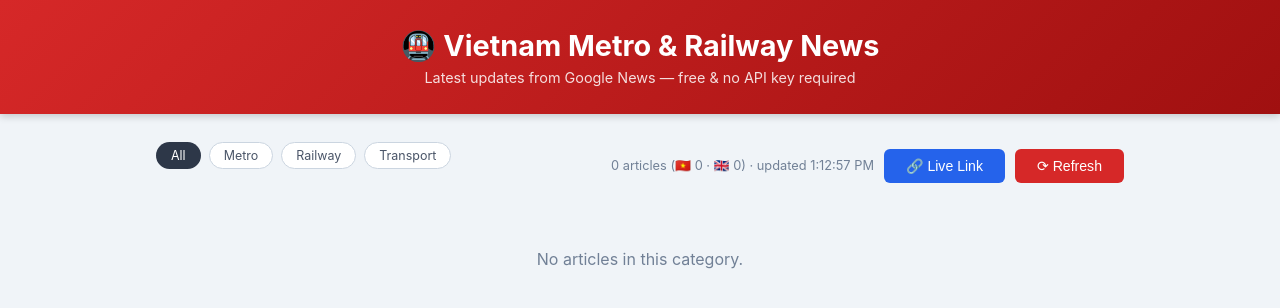
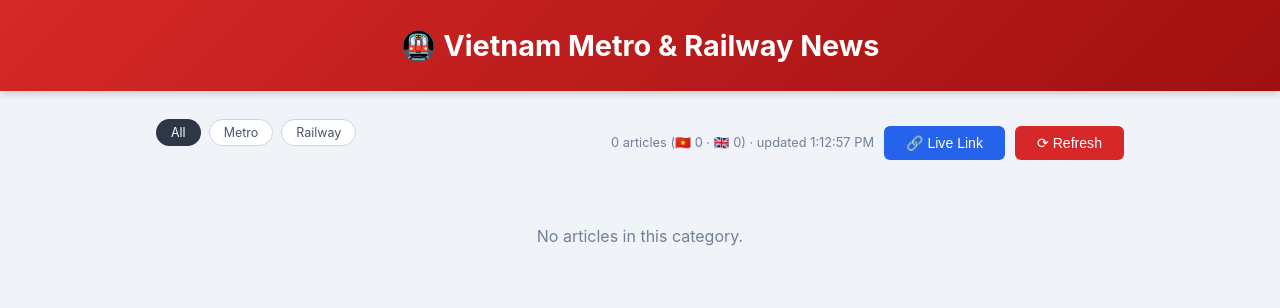
Before and after one commit to duchoang87/vietnam-metro-news, a Flask app: page / in a window 1280 px wide. Shown: the top 308 px of the page. Run offline with Flask 3, Linux system fonts and the light colour scheme; data that the repository does not hold is empty.

Commit message:
Remove subtitle, merge Transport into Railway tab

```diff
--- a/app.py
+++ b/app.py
@@ -147,7 +147,7 @@ def categorize(title):
         "bac nam","lien vung","thong nhat","lao cai","hai phong",
     ]):
         return "Railway"
-    return "Transport"
+    return "Railway"
 
 
 def locate(title):
--- a/templates/index.html
+++ b/templates/index.html
@@ -152,10 +152,9 @@
       color: #4a5568;
     }
     .pill.active, .pill:hover { color: white; border-color: transparent; }
-    .pill[data-cat="All"].active      { background: #2d3748; }
-    .pill[data-cat="Metro"].active    { background: #2563eb; }
-    .pill[data-cat="Railway"].active  { background: #059669; }
-    .pill[data-cat="Transport"].active{ background: #6b7280; }
+    .pill[data-cat="All"].active    { background: #2d3748; }
+    .pill[data-cat="Metro"].active  { background: #2563eb; }
+    .pill[data-cat="Railway"].active{ background: #059669; }
 
     /* Status */
     #status {
@@ -214,9 +213,8 @@
       padding: 1px 6px;
       letter-spacing: 0;
     }
-    .tag-Metro        { background: #2563eb; }
-    .tag-Railway      { background: #059669; }
-    .tag-Transport    { background: #6b7280; }
+    .tag-Metro  { background: #2563eb; }
+    .tag-Railway{ background: #059669; }
 
     .card-body { padding: 15px; flex: 1; display: flex; flex-direction: column; gap: 8px; }
 
@@ -264,7 +262,6 @@
 
 <header>
   <h1>🚇 Vietnam Metro &amp; Railway News</h1>
-  <p>Latest updates from Google News — free &amp; no API key required</p>
 </header>
 
 <main>
@@ -311,7 +308,7 @@
 </div>
 
 <script>
-  const CATS = ["All", "Metro", "Railway", "Transport"];
+  const CATS = ["All", "Metro", "Railway"];
   let activeCat = "All";
   let allNews = [];
 
```
